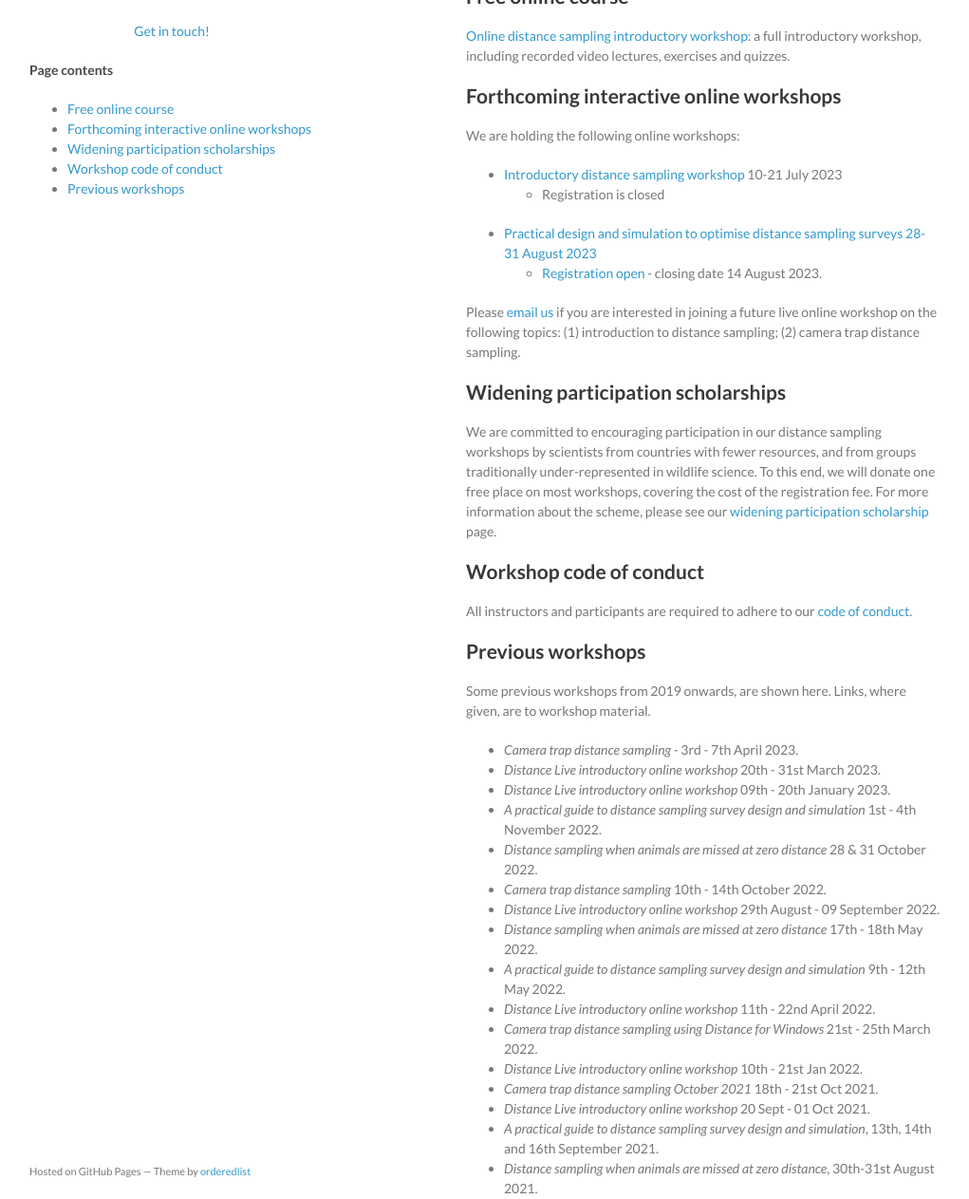
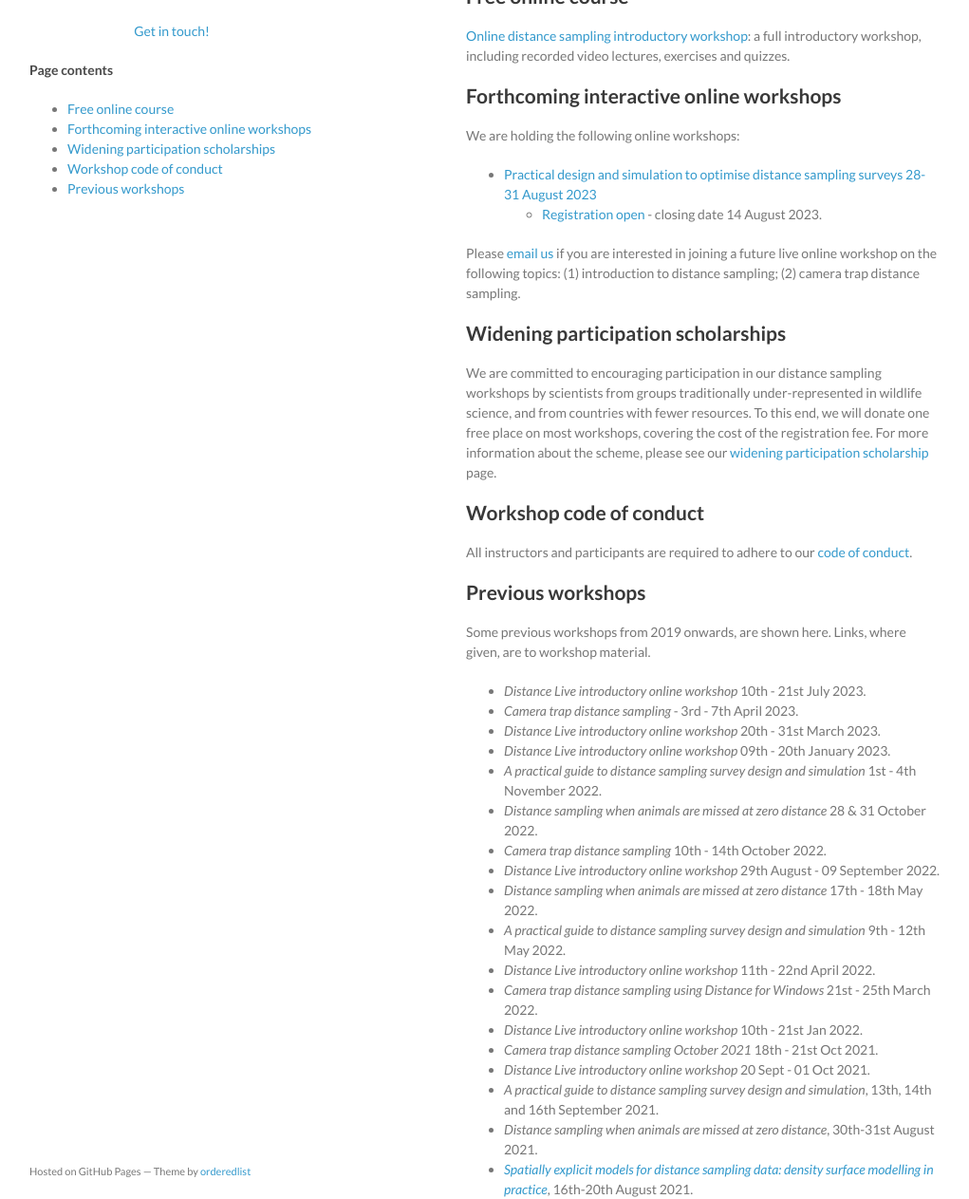
Before and after one commit to distanceworkshops/distanceworkshops.github.io, a Jekyll site: the page built from index.md, in a window 1280 px wide and 1400 px high, cut to the strip 137-1400 px from the top of the window. Shown: the whole strip at 95% size, without its empty margins (129-1150 px from the left). Built offline with Jekyll 4.4.1, drawn with Linux system fonts in a browser that asks for light colours.

Commit message:
Commented out intro workshop
... and added to list of previous workshops

```diff
--- a/index.md
+++ b/index.md
@@ -15,8 +15,8 @@
 
 We are holding the following online workshops:
 
-- [Introductory distance sampling workshop](intro-jul-2023) 10-21 July 2023
-  - Registration is closed
+<!-- - [Introductory distance sampling workshop](intro-jul-2023) 10-21 July 2023
+  - Registration is closed -->
 - [Practical design and simulation to optimise distance sampling surveys 28-31 August 2023](https://workshops.distancesampling.org/design-aug-2023)
   - [Registration open](https://onlineshop.st-andrews.ac.uk/conferences-and-events/events/creem/online-workshoppractical-design-and-simulation-to-optimise-distance-sampling-surveys-2831-aug-23) - closing date 14 August 2023.
 
@@ -24,7 +24,7 @@
 
 ## Widening participation scholarships
 
-We are committed to encouraging participation in our distance sampling workshops by scientists from countries with fewer resources, and from groups traditionally under-represented in wildlife science. To this end, we will donate one free place on most workshops, covering the cost of the registration fee.  For more information about the scheme, please see our [widening participation scholarship](widening-participation) page.
+We are committed to encouraging participation in our distance sampling workshops by scientists from groups traditionally under-represented in wildlife science, and from countries with fewer resources. To this end, we will donate one free place on most workshops, covering the cost of the registration fee.  For more information about the scheme, please see our [widening participation scholarship](widening-participation) page.
 
 ## Workshop code of conduct
 
@@ -34,6 +34,7 @@
 
 Some previous workshops from 2019 onwards, are shown here. Links, where given, are to workshop material.
 
+- *Distance Live introductory online workshop* 10th - 21st July 2023.
 - *Camera trap distance sampling* - 3rd - 7th April 2023.
 - *Distance Live introductory online workshop* 20th - 31st March 2023.
 - *Distance Live introductory online workshop* 09th - 20th January 2023.
```
